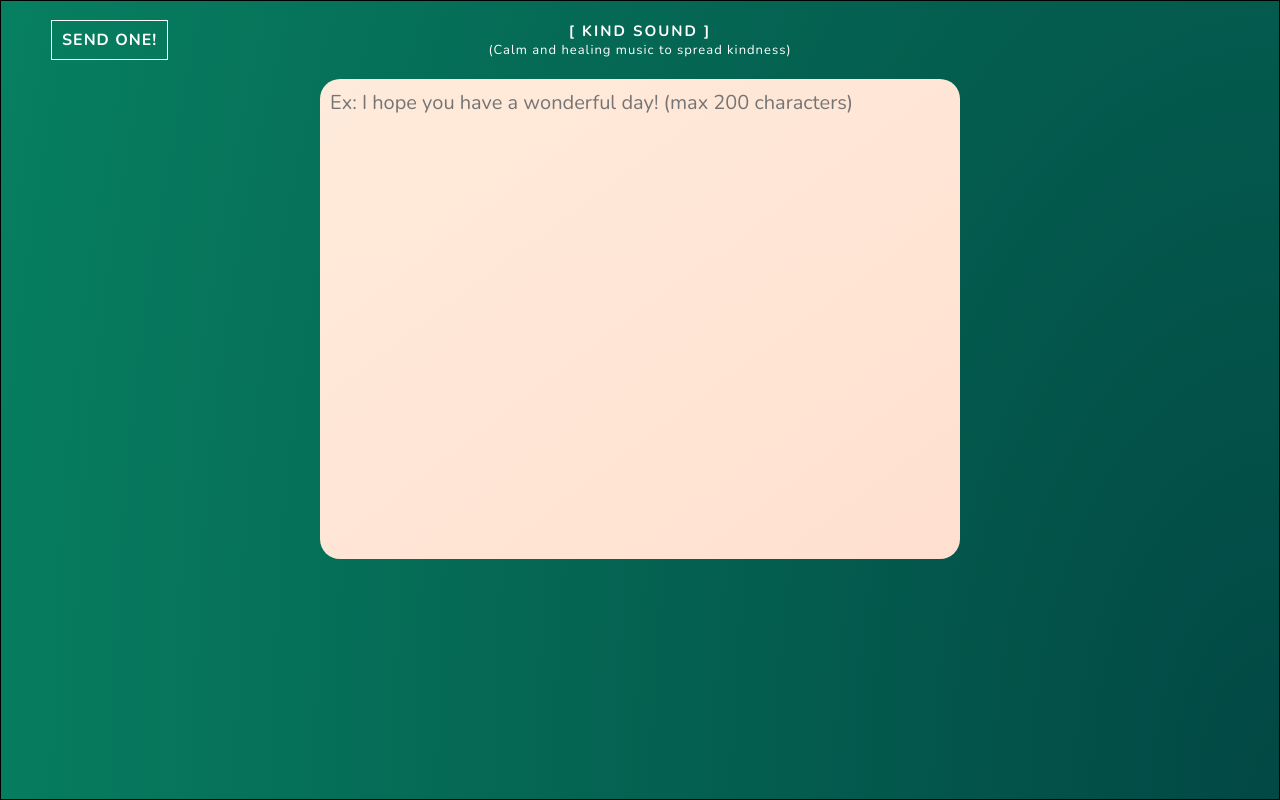
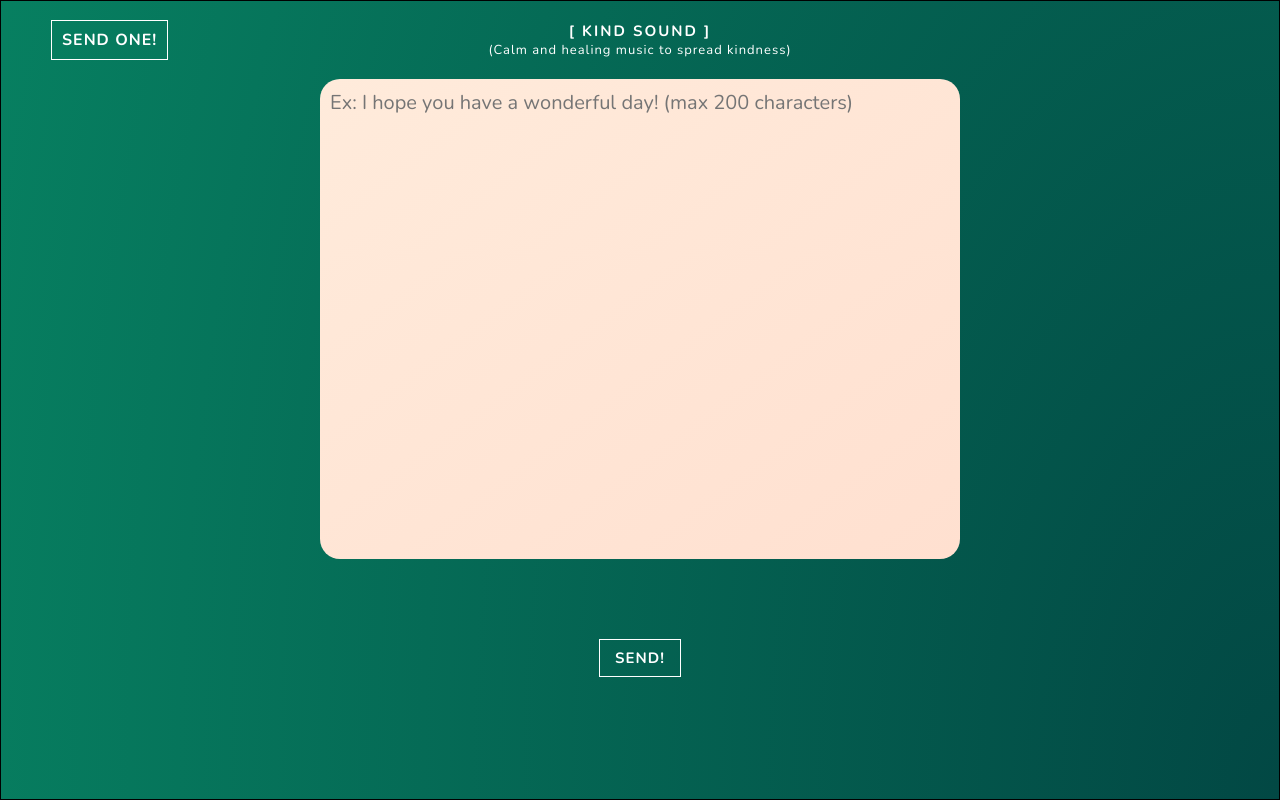
Before and after one commit to nathanchess/Kind-Sound, a React (Create React App) app in the folder client/: page /send in a window 1280 px wide. Built offline with nearby package versions, Linux system fonts and the light colour scheme.

Commit message:
Add button to SendMessage

```diff
--- a/client/src/Components/TopBar.js
+++ b/client/src/Components/TopBar.js
@@ -2,6 +2,7 @@ import React from 'react'
 
 import { Link } from 'react-router-dom'
 
+/* TODO: change the SEND ONE! button to reroute back to main page */
 const TopBar = () => {
   return (
     <div id="topBarWrap">
--- a/client/src/Pages/SendMessage.css
+++ b/client/src/Pages/SendMessage.css
@@ -1,6 +1,9 @@
 .send-message {
   display: flex;
+  flex-direction: column;
   justify-content: center;
+  align-items: center;
+
 }
 
 #message-input {
@@ -17,3 +20,20 @@
 #message-input:focus {
   outline-style: none;
 }
+
+.submit-message {
+  font-size: 15px;
+  letter-spacing: 1px;
+  font-weight: bold;
+  font-family: 'Nunito';
+  background: none;
+  border-style: solid;
+  border-width: 1px;
+  border-color: white;
+  color: white;
+  margin-top: 10vh;
+  padding-top: 8px;
+  padding-bottom: 8px;
+  padding-left: 15px;
+  padding-right: 15px;
+}
--- a/client/src/Pages/SendMessage.js
+++ b/client/src/Pages/SendMessage.js
@@ -3,12 +3,13 @@ import './SendMessage.css'
 
 // If you want to you can move all the css in SendMessage to App.css
 
+// TODO: Add similar animation as the send one button
+
 const SendMessage = () => {
   return (
     <div className="send-message">
-        <textarea type="text" id="message-input" placeholder="Ex: I hope you have a wonderful day! (max 200 characters)" maxLength="200">
-
-        </textarea>
+        <textarea id="message-input" placeholder="Ex: I hope you have a wonderful day! (max 200 characters)" maxLength="200"></textarea>
+        <button className="submit-message">SEND!</button>
     </div>
   )
 }
```
